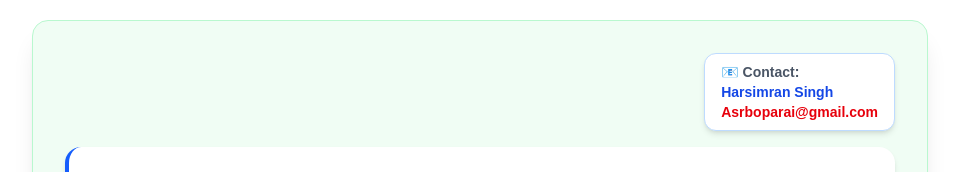
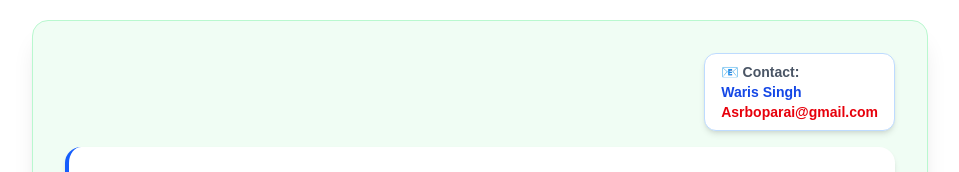
Before and after one commit to Harsimran141/Azknowledgetest, a React (Vite) app: page / in a window 1280 px wide. Shown: the top 172 px of the page, without its empty margins (160-1119 px from the left). Built offline with nearby package versions, Linux system fonts and the light colour scheme.

Commit message:
style: update contact name in App component

```diff
--- a/src/App.jsx
+++ b/src/App.jsx
@@ -981,7 +981,7 @@ const App = () => {
   <p className="text-sm font-semibold text-gray-600">
     📧 Contact:
     <span className="text-red-600 ml-1">
-      <div className="text-blue-700">Harsimran Singh</div>
+      <div className="text-blue-700">Waris Singh</div>
       Asrboparai@gmail.com
     </span>
   </p>
```
